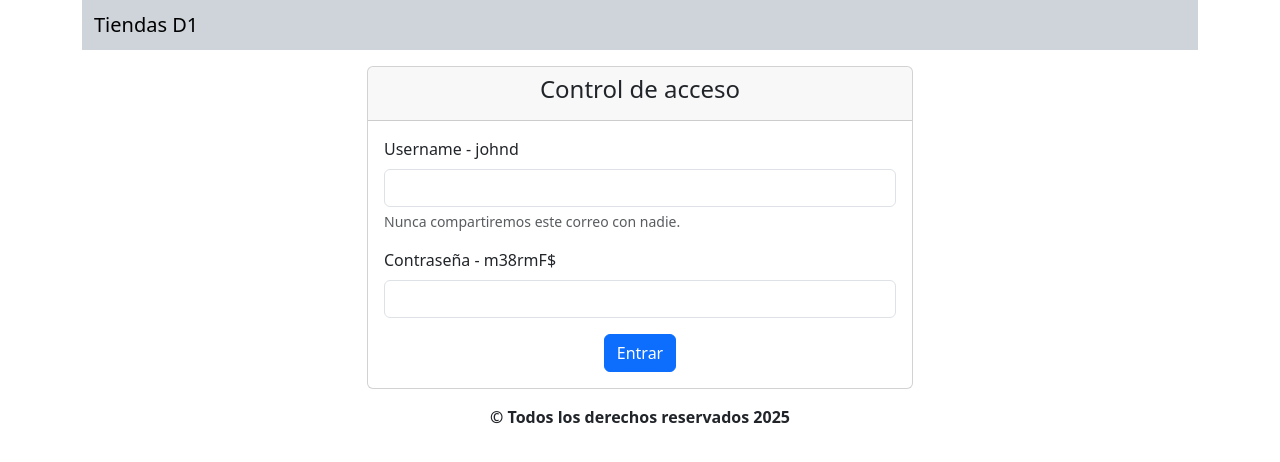
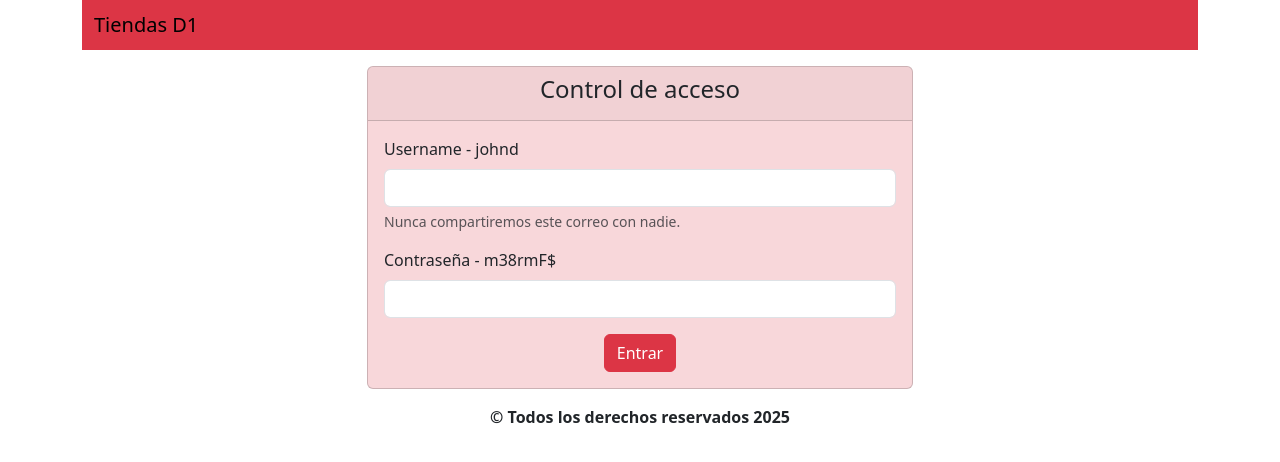
Before and after one commit to frincon06/shop-management-front-parcial-2, a plain HTML site: page index.html in a window 1280 px wide. Drawn offline with nearby package versions, Linux system fonts and the light colour scheme.

Commit message:
Add files via upload

```diff
--- a/index.html
+++ b/index.html
@@ -7,19 +7,19 @@
     <link href="https://cdn.jsdelivr.net/npm/bootstrap@5.3.5/dist/css/bootstrap.min.css" rel="stylesheet" integrity="sha384-SgOJa3DmI69IUzQ2PVdRZhwQ+dy64/BUtbMJw1MZ8t5HZApcHrRKUc4W0kG879m7" crossorigin="anonymous">
   </head>
   <body>
-    <div class="container">
+    <div class="container ">
         <div class="row">
-            <div class="col">
-                <nav class="navbar bg-dark-subtle">
+            <div class="col" >
+                <nav class="navbar bg-danger">
                     <div class="container-fluid">
                       <span class="navbar-brand mb-0 h1">Tiendas D1</span>
                     </div>
                 </nav>
             </div>
         </div>
-        <div class="row justify-content-center mt-3">
+        <div class="row justify-content-center mt-3 " >
             <div class="col-6">
-                <div class="card">
+                <div class="card bg-danger-subtle">
                     <div class="card-header text-center">
                       <h4>Control de acceso</h4>
                     </div>
@@ -35,7 +35,7 @@
                               <label for="password" class="form-label" >Contraseña - m38rmF$</label>
                               <input type="password" class="form-control" id="password" required>
                             </div>
-                            <button type="submit" class="btn btn-primary d-block mx-auto">Entrar</button>
+                            <button type="submit" class="btn btn-danger d-block mx-auto">Entrar</button>
                         </form>
                     </div>
                 </div>
```
Also changed, not shown: admin/dashboard.html (+3 -3 lines), Captura de pantalla 2025-05-21 204429.png (added), 1 other file.
